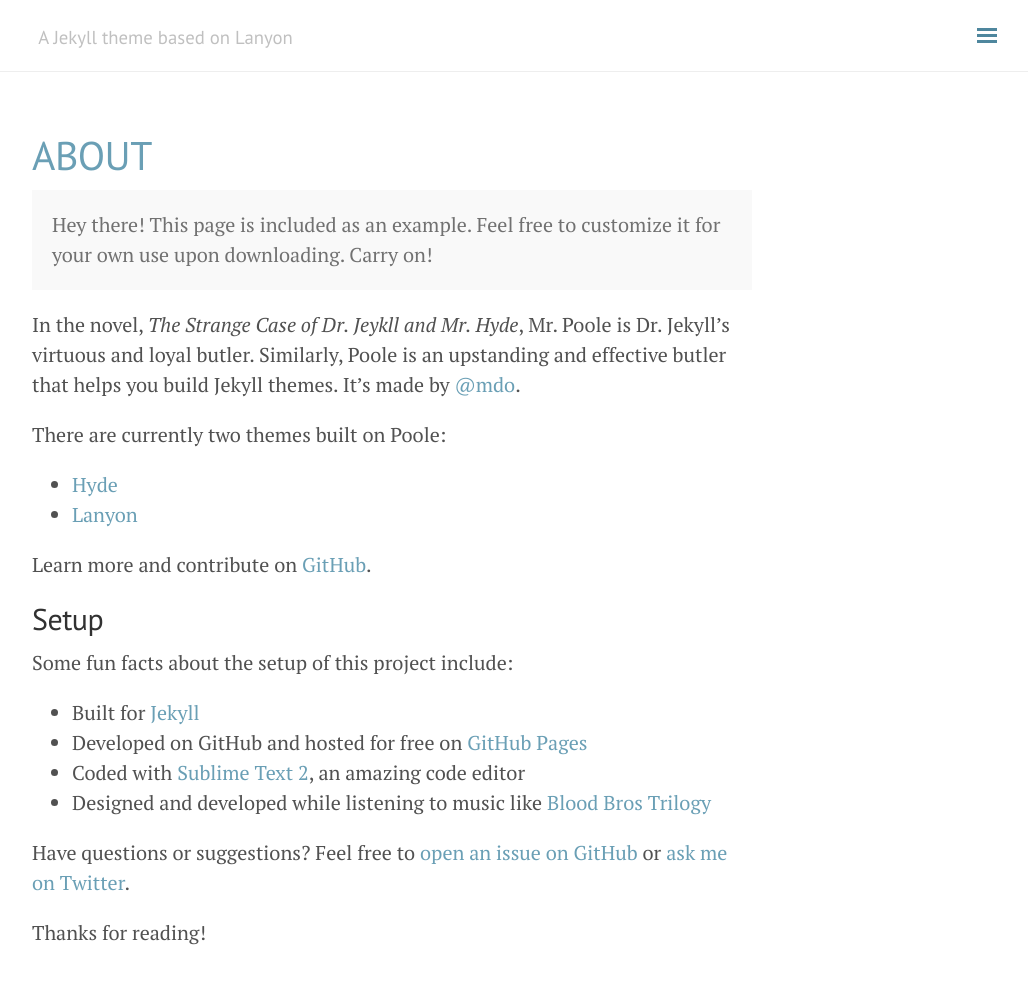
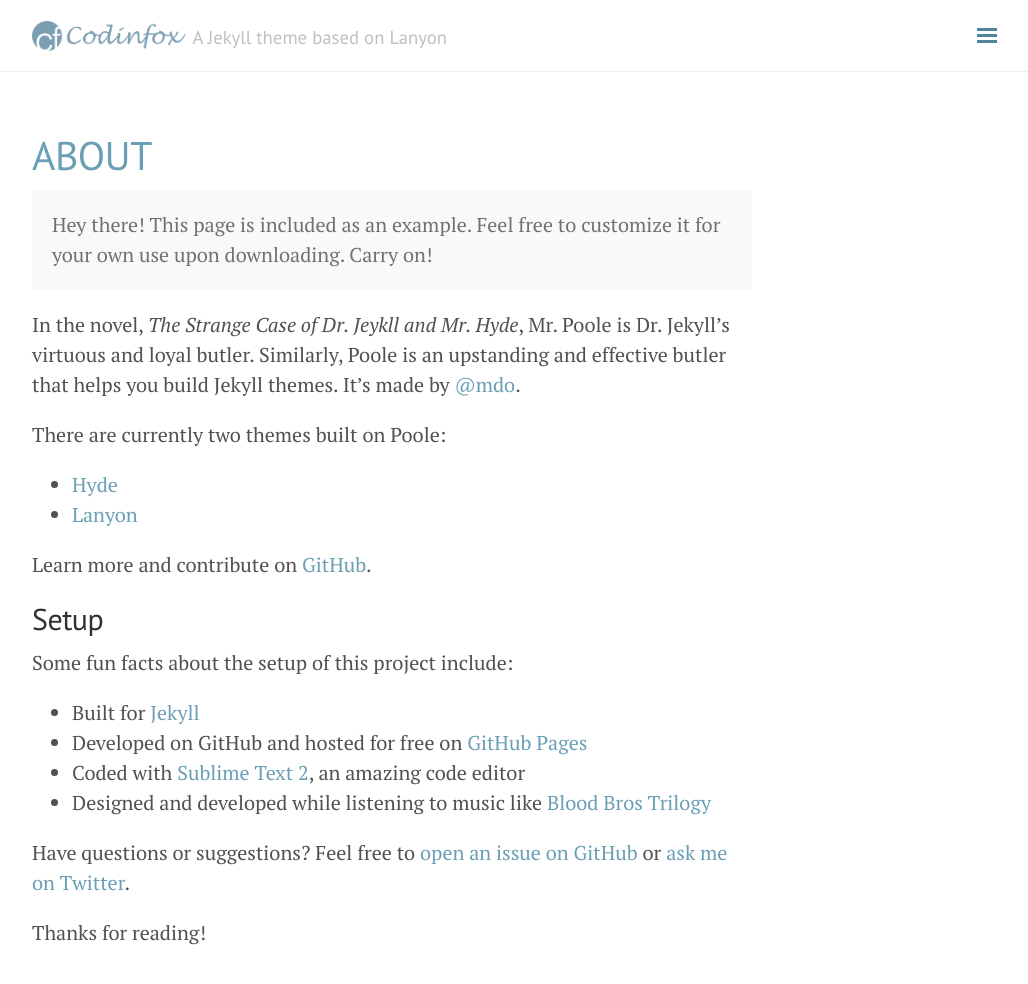
Before and after one commit to milkyway103/milkyway103.github.io, a Jekyll site: the page built from about.md, in a window 1280 px wide and 1028 px high. Shown: the top 984 px of the window, without its empty margins (248-1276 px from the left). Built offline with Jekyll 4.4.1, drawn with Linux system fonts in a browser that asks for light colours; nearby versions of some CDN libraries; comment, search, counter and statistics services are not loaded.

Commit message:
update _config.yml

```diff
--- a/_config.yml
+++ b/_config.yml
@@ -1,10 +1,10 @@
 # Site Info
-title: surfin' milkyway
+title: Surfin' Milkyway
 tagline: 'A Jekyll theme based on Lanyon'
 description: 'A Jekyll theme adapted from <a href="http://lanyon.getpoole.com/" target="_blank">Lanyon</a>. Made by <a href="http://codinfox.github.io" target="_blank">@codinfox</a>.'
 baseurl: ""
 url: http://milkyway103.github.io
-logo: ''
+logo: '/public/logo.png'
 
 # Site configurations
 gems:
```
